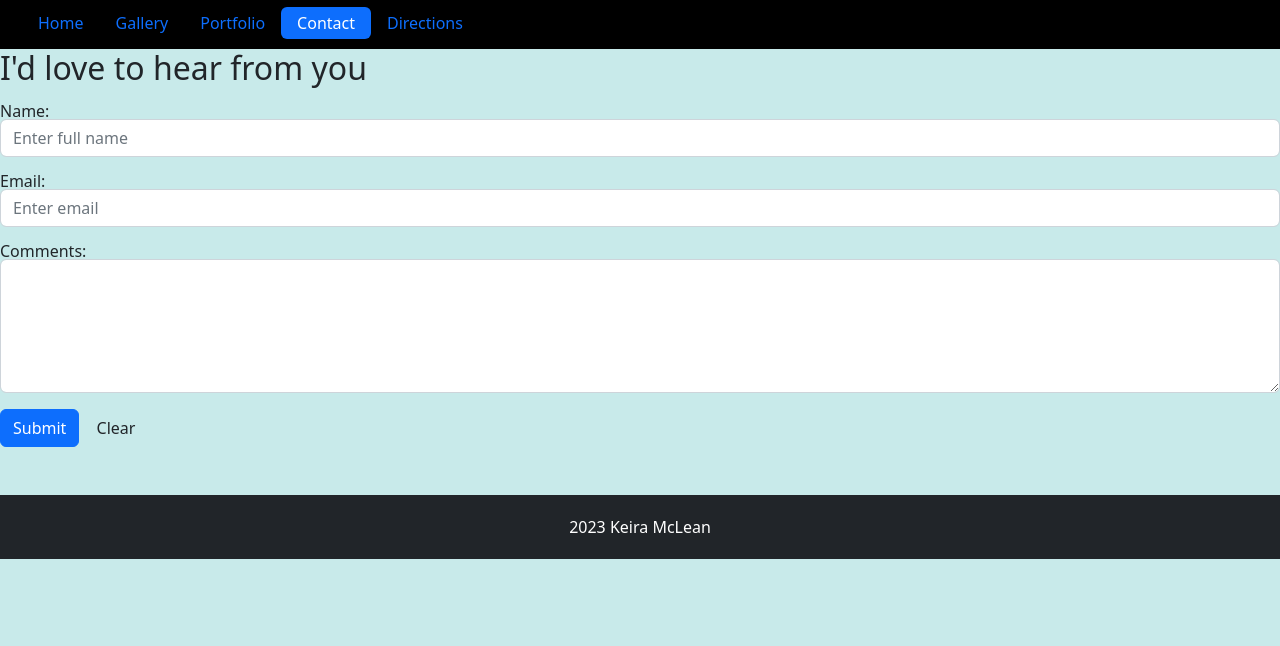
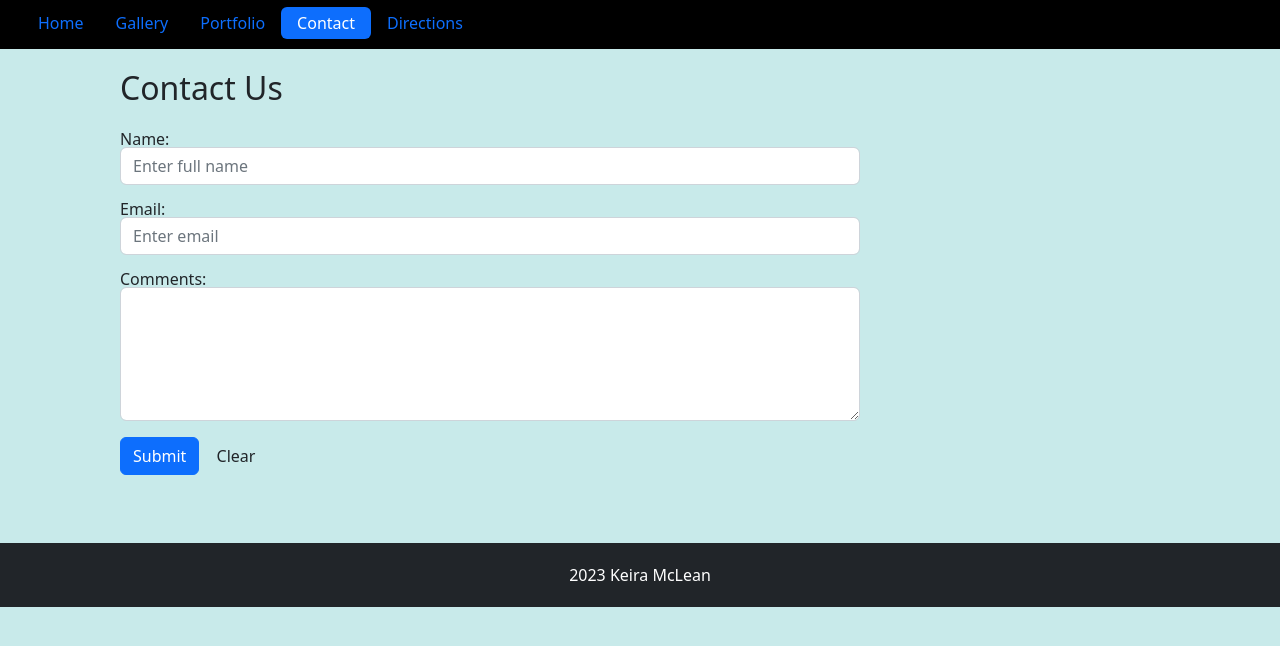
Before and after one commit to keira-mclean/rescue-connections, a website: page contact.html in a window 1280 px wide. Shown: the part 72-718 px from the top of the page. Drawn offline with nearby package versions, Linux system fonts and the light colour scheme.

Commit message:
update contact page

```diff
--- a/contact.html
+++ b/contact.html
@@ -37,9 +37,10 @@
                 </div>
             </nav>
         </div>
-        <div class="grid-container-form">
-            <h2>I'd love to hear from you</h2>
+        <div class="form">
             <form action="/action_page.php">
+                <h2>Contact Us</h2>
+            <fieldset>
               <div class="mb-3 mt-3">
                 <label for="name">Name:</label>
                 <input type="name" class="form-control" id="name" placeholder="Enter full name" name="name">
@@ -54,6 +55,7 @@
               </div>
               <button type="submit" class="btn btn-primary" formaction="submit.html">Submit</button>
               <button type="reset" class="btn" value="clear">Clear</button>
+            </fieldset>
             </form>
         </div>
     </body>
--- a/style/style.css
+++ b/style/style.css
@@ -1,7 +1,6 @@
 html, body {
     height: 100%;
     background: rgb(200, 234, 234);
-    min-width: 1280px;
     line-height: 1;
 }
 #images {
@@ -35,3 +34,7 @@ div {
     padding: 10px 10px;
     background-color: black;
 }
+form {
+    display: block;
+    padding: 20px 420px 20px 120px;
+}
```
